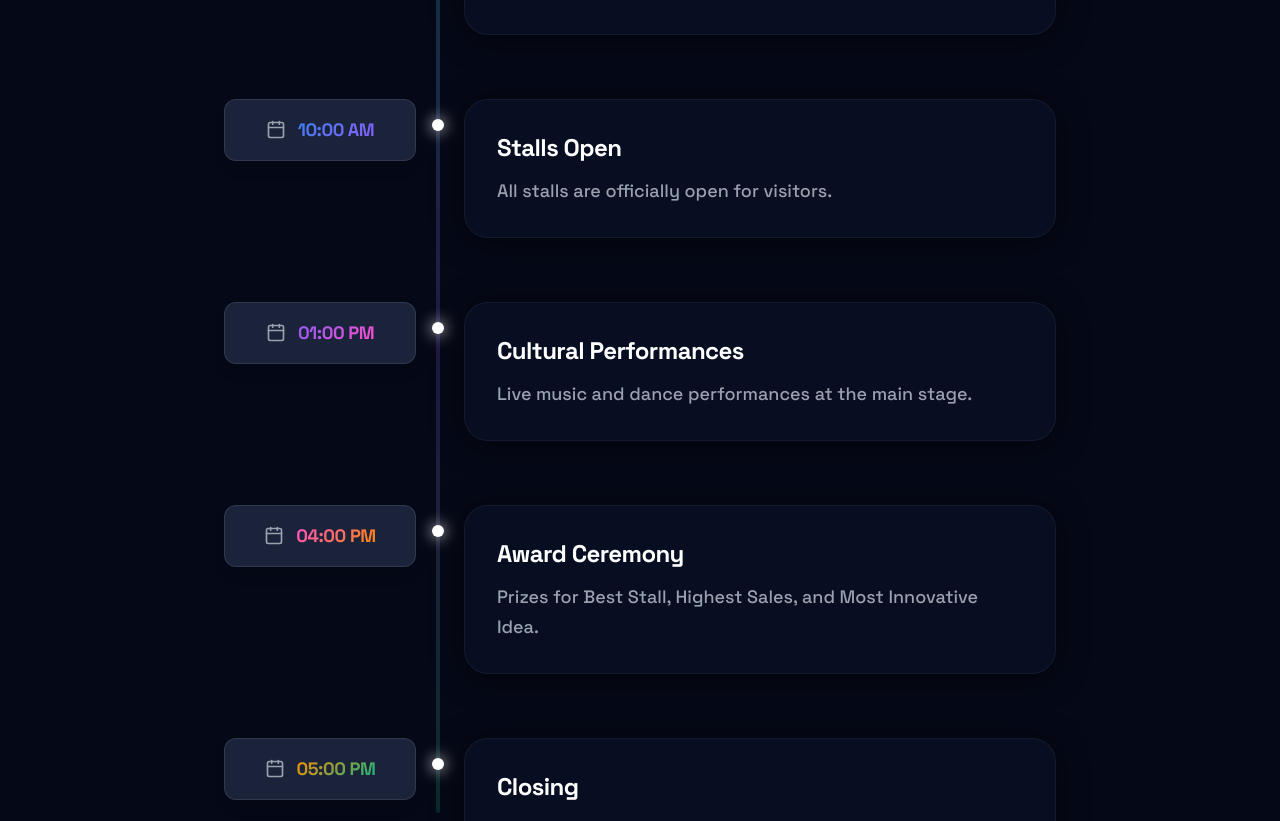
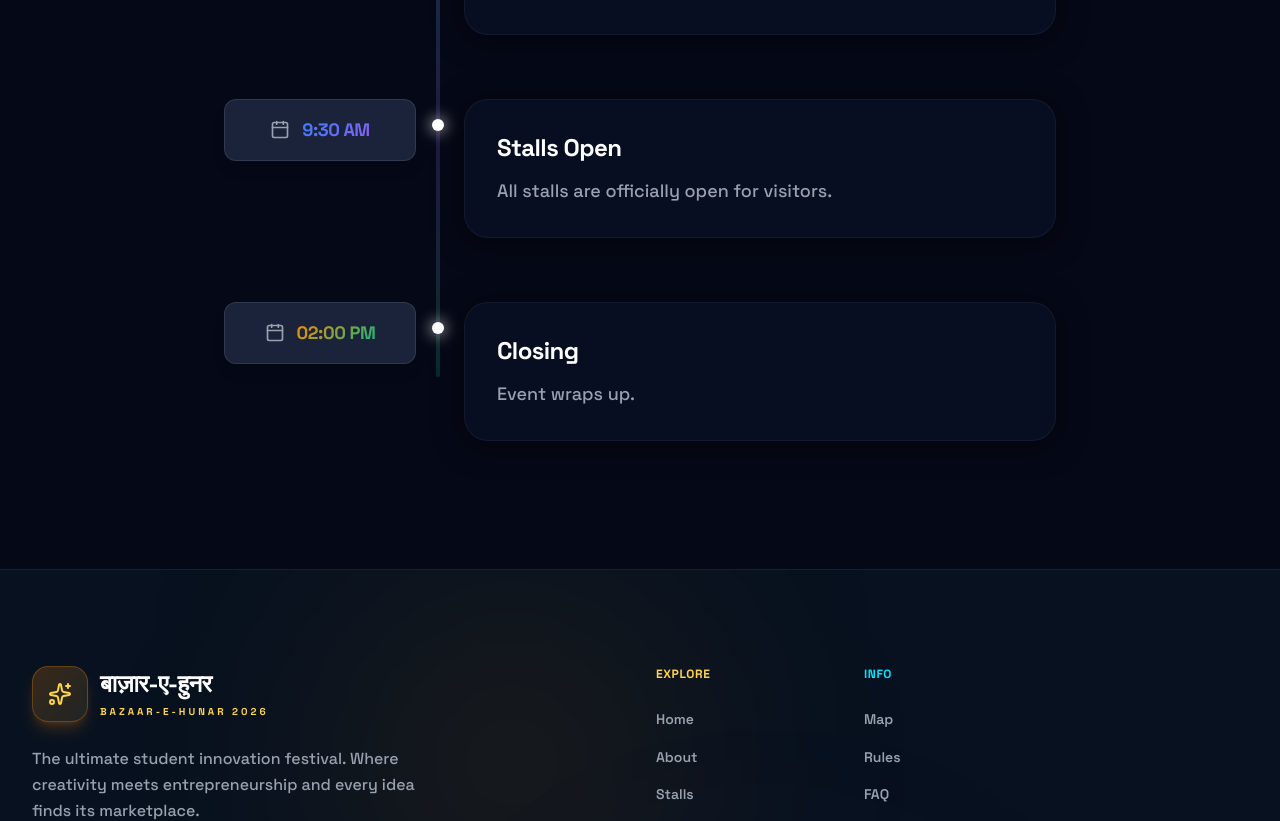
Before and after one commit to Sac-Codes/Bazaar-E-Hunar, a React (Vite) app: page /about in a window 1280 px wide. Shown: the part 2366-3187 px from the top of the page. Built offline with nearby package versions, Linux system fonts and the light colour scheme.

Commit message:
Update About.tsx

```diff
--- a/src/pages/About.tsx
+++ b/src/pages/About.tsx
@@ -5,10 +5,8 @@ import PageWrapper from '../components/PageWrapper';
 const About = () => {
   const timeline = [
     { time: '09:00 AM', title: 'Inauguration Ceremony', desc: 'Opening speech by the Principal and ribbon cutting.', color: 'from-[#00E5FF] to-[#3B82F6]', shadow: 'shadow-[#00E5FF]/20' },
-    { time: '10:00 AM', title: 'Stalls Open', desc: 'All stalls are officially open for visitors.', color: 'from-[#3B82F6] to-[#8B5CF6]', shadow: 'shadow-[#3B82F6]/20' },
-    { time: '01:00 PM', title: 'Cultural Performances', desc: 'Live music and dance performances at the main stage.', color: 'from-[#8B5CF6] to-[#FF4FCB]', shadow: 'shadow-[#8B5CF6]/20' },
-    { time: '04:00 PM', title: 'Award Ceremony', desc: 'Prizes for Best Stall, Highest Sales, and Most Innovative Idea.', color: 'from-[#FF4FCB] to-[#FF8A00]', shadow: 'shadow-[#FF4FCB]/20' },
-    { time: '05:00 PM', title: 'Closing', desc: 'Event wraps up.', color: 'from-[#FF8A00] to-[#10B981]', shadow: 'shadow-[#FF8A00]/20' },
+    { time: '9:30 AM', title: 'Stalls Open', desc: 'All stalls are officially open for visitors.', color: 'from-[#3B82F6] to-[#8B5CF6]', shadow: 'shadow-[#3B82F6]/20' },
+    { time: '02:00 PM', title: 'Closing', desc: 'Event wraps up.', color: 'from-[#FF8A00] to-[#10B981]', shadow: 'shadow-[#FF8A00]/20' },
   ];
 
   return (
```
